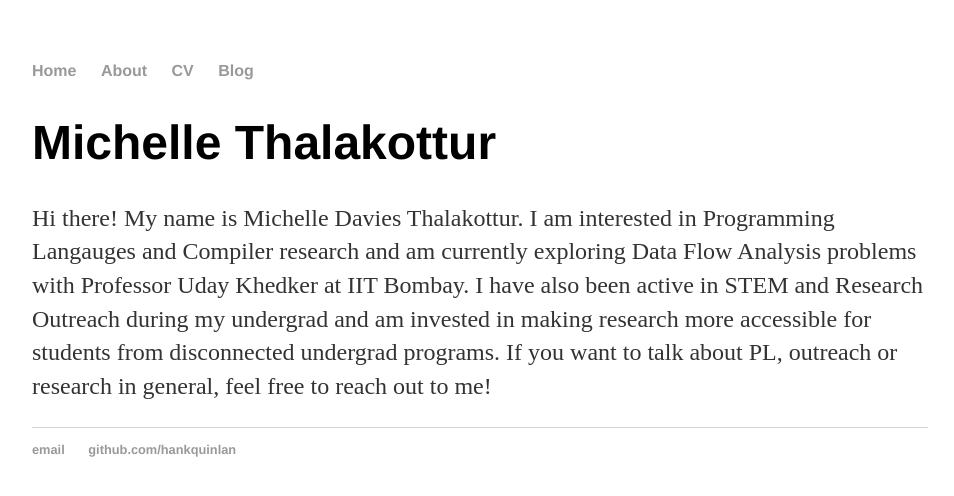
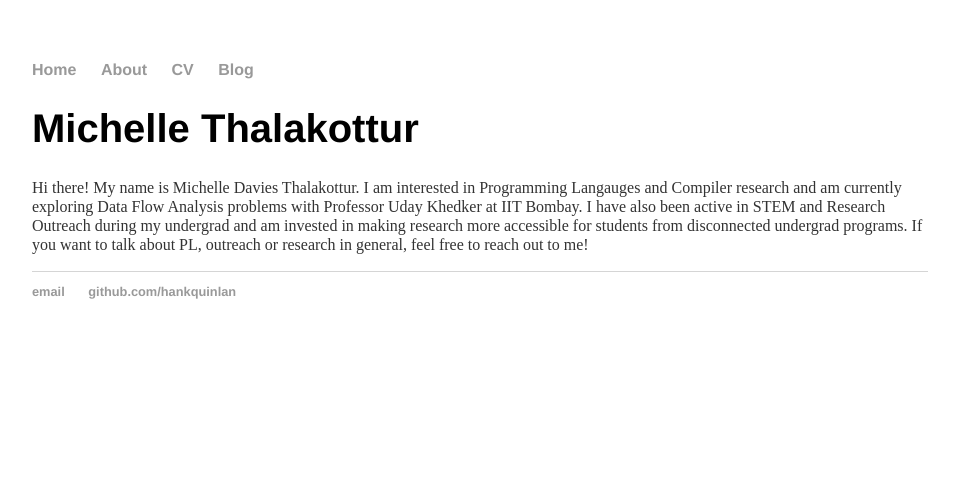
Before and after one commit to michelledaviest/michelledaviest.github.io, a Jekyll site: the page built from index.html, in a window 1280 px wide. Shown: the top 496 px of the page, without its empty margins (160-1114 px from the left). Built offline with Jekyll 4.4.1, drawn with Linux system fonts in a browser that asks for light colours.

Commit message:
change font size

```diff
--- a/css/main.css
+++ b/css/main.css
@@ -3,13 +3,13 @@
 a { text-decoration: none; color: #999; }
 a:hover { text-decoration: underline; }
 
-p, ul { font-size: 1.5em; line-height: 1.4em; color: #333; }
+p, ul { font-size: 1em; line-height: 1.2em; color: #333; }
 
 h1, h2, h3, h4 { font-family: 'Helvetica', 'Arial', 'Sans-Serif'; }
-h1 { font-size: 3em;  }
-h2 { font-size: 2.7em; }
-h3 { font-size: 2.3em; }
-h4 { font-size: 1.9em; }
+h1 { font-size: 2.5em;  }
+h2 { font-size: 2.2em; }
+h3 { font-size: 1.8em; }
+h4 { font-size: 1.3em; }
 
 nav ul, footer ul { font-size: 1em; font-family: 'Helvetica', 'Arial', 'Sans-Serif'; padding: 0px; list-style: none; font-weight: bold; }
 nav ul li, footer ul li { display: inline; margin-right: 20px; }
```
